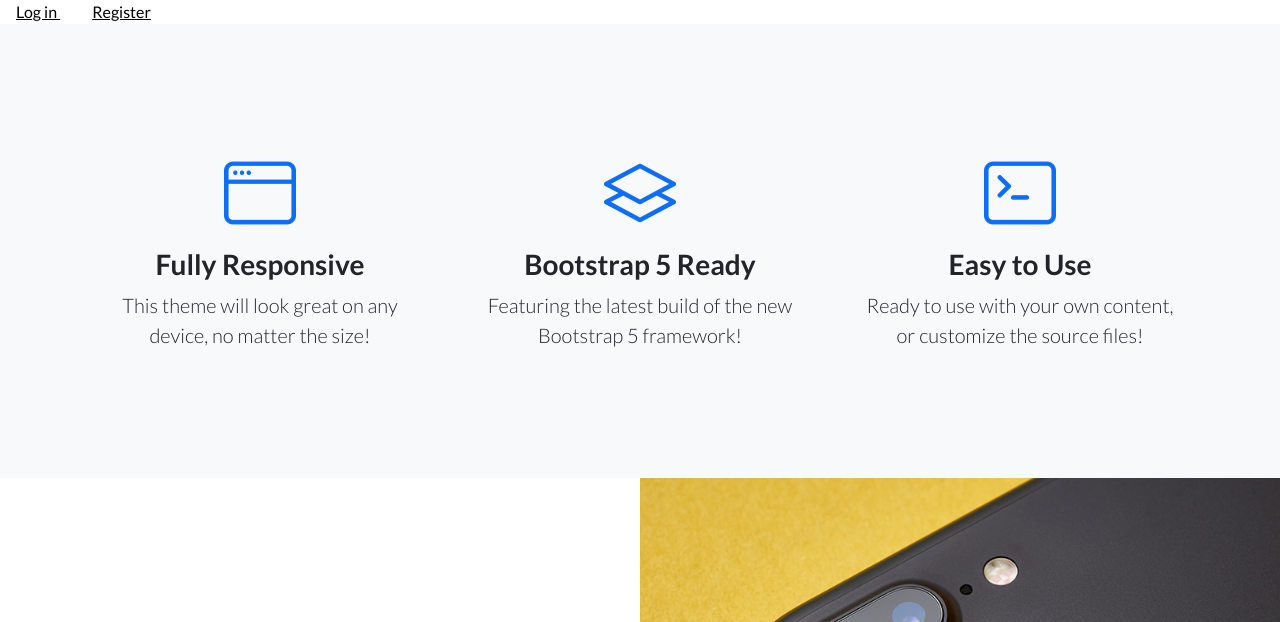
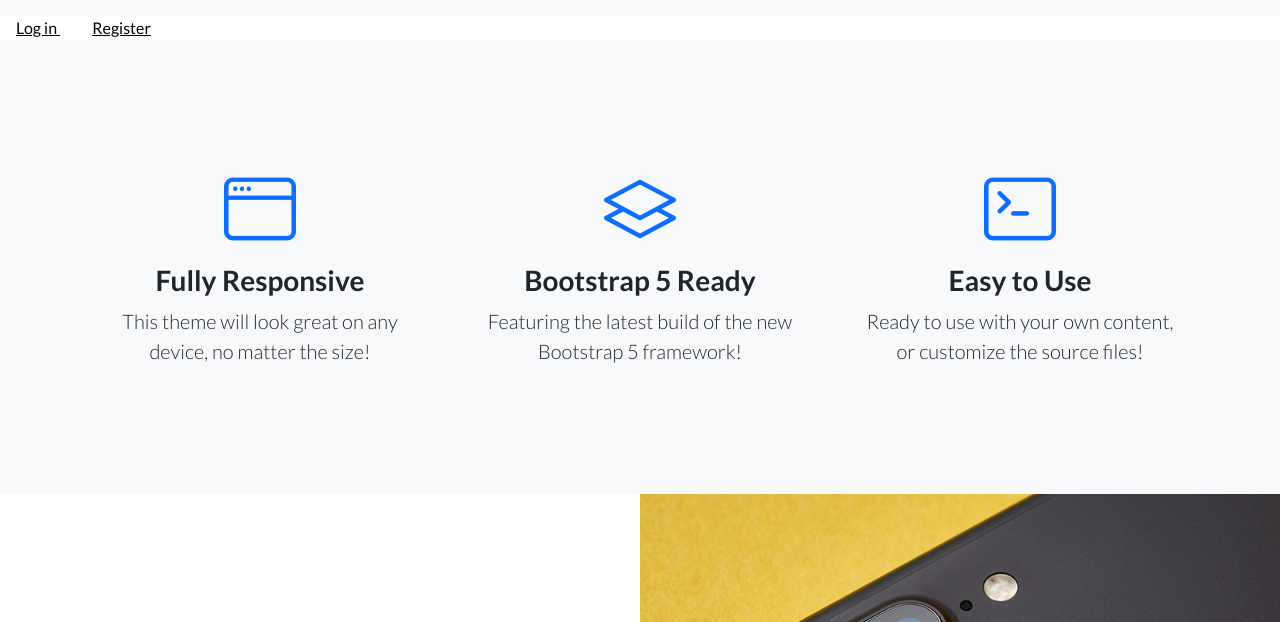
Before and after one commit to Aley-r-t/lara_11_jet, a Laravel app: page / in a window 1280 px wide. Shown: the top 622 px of the page. Run offline with Laravel 12, Linux system fonts and the light colour scheme; parts of the project's set-up code (start-up, migrations or seed data) failed here and were passed over; some libraries are stand-ins or nearby versions.

Commit message:
comiit de seguridad

```diff
--- a/resources/views/welcome.blade.php
+++ b/resources/views/welcome.blade.php
@@ -19,6 +19,13 @@
          <link href="/assets/css/styles.css" rel="stylesheet" />
     </head>
     <body class="font-sans antialiased">
+         <!-- Navigation-->
+         <nav class="navbar navbar-light bg-light static-top">
+            <div class="container">
+
+            </div>
+        </nav>
+        <!-- Masthead-->
                     <header class="grid grid-cols-2 items-center gap-2 py-10 lg:grid-cols-3">
 
                         @if (Route::has('login'))
```
